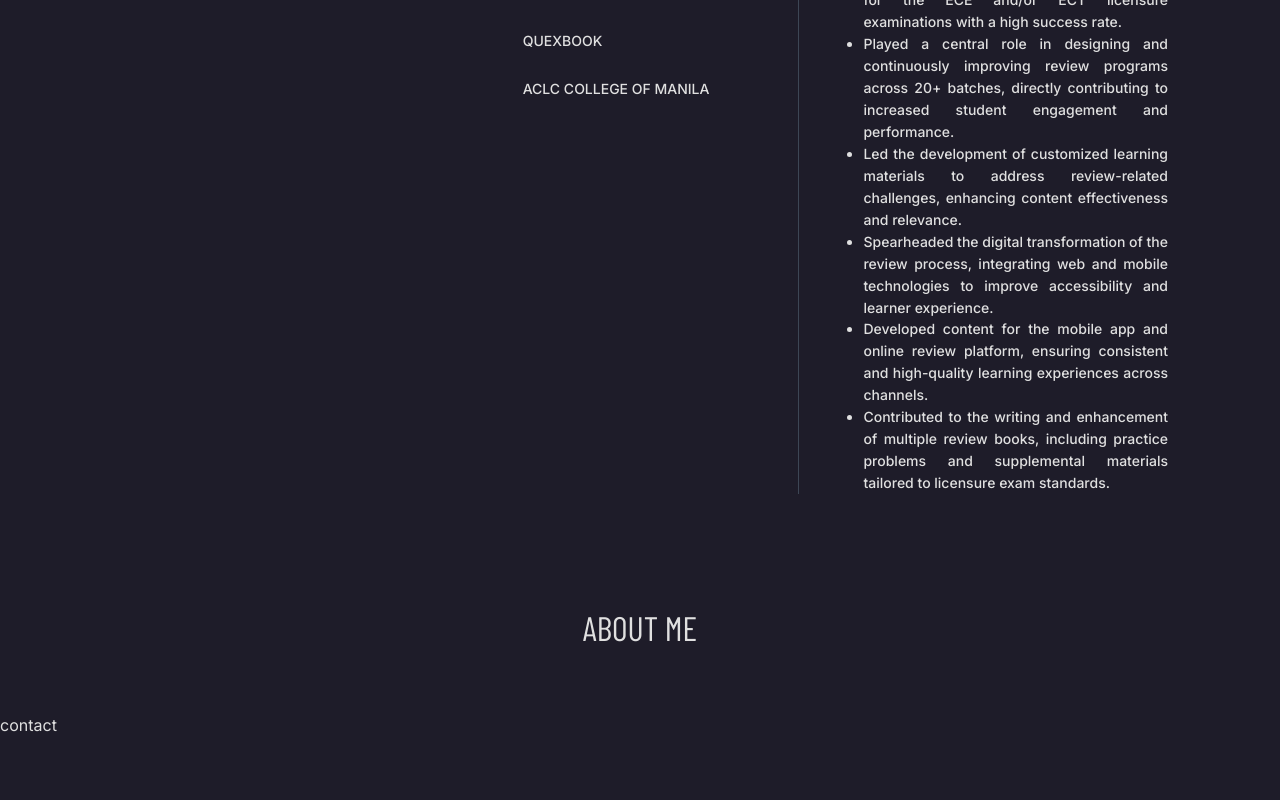
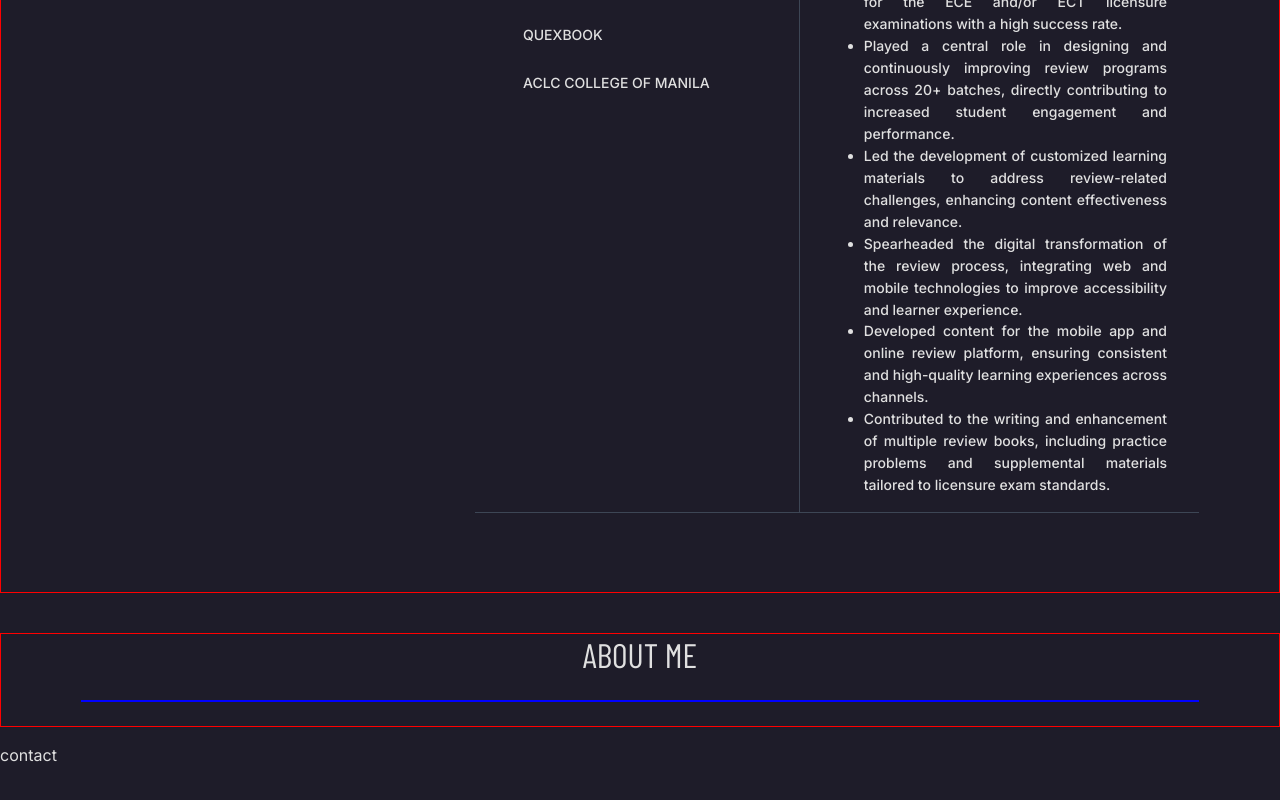
Before and after one commit to aramind/robin-mon-miranda-dev-portfolio, a React (Create React App) app: page / in a window 1280 px wide. Shown: the part 2568-3368 px from the top of the page. Built offline with nearby package versions, Linux system fonts and the light colour scheme; a web font is replaced by a local one.

Commit message:
feat: styling the tabpanel

```diff
--- a/src/data/data.js
+++ b/src/data/data.js
@@ -150,3 +150,5 @@ export const experiences = [
   //   ],
   // },
 ];
+
+export const about = {};
--- a/src/layout/Main.jsx
+++ b/src/layout/Main.jsx
@@ -27,7 +27,7 @@ const Main = () => {
       //   sx={{ backgroundColor: (theme) => theme.palette.black.main }}
     >
       <Landing ref={landingRef} />
-      <Stack direction="row" mb={2}>
+      <Stack direction="row" mb={2} className="outlined">
         <Box
           flex={1}
           sx={{
@@ -47,6 +47,7 @@ const Main = () => {
           <Experiences ref={experiencesRef} />
         </Stack>
       </Stack>
+      <br />
       <About />
       <Box height="100vh" id="contact">
         contact
--- a/src/sections/about/About.jsx
+++ b/src/sections/about/About.jsx
@@ -4,10 +4,18 @@ import { Box, Stack } from "@mui/material";
 
 const About = () => {
   return (
-    <Box width={1} height={1} mb={2}>
+    <Box
+      width={1}
+      height={1}
+      mb={2}
+      id="about"
+      component="section"
+      px={{ xs: 2, md: 10 }}
+      className="outlined"
+    >
       <SectionTitle title="About me" />
       <br />
-      <Stack spacing={2} ml={{ xs: 0, md: 4 }}></Stack>
+      <Box spacing={2} width={1} className="outlined2"></Box>
       <br />
     </Box>
   );
--- a/src/sections/experiences/ExpMain.jsx
+++ b/src/sections/experiences/ExpMain.jsx
@@ -36,7 +36,17 @@ const ExpMain = ({ experiences }) => {
           ))}
         </Stack>
       ) : (
-        <Box sx={{ display: "flex", flexDirection: "row", mt: 2 }} px={4}>
+        <Box
+          sx={{
+            display: "flex",
+            flexDirection: "row",
+            mt: 1,
+            borderTop: "1px solid",
+            borderBottom: "1px solid",
+            borderColor: (theme) => theme.palette.black.light,
+          }}
+          px={4}
+        >
           <Tabs
             orientation="vertical"
             variant="scrollable"
@@ -70,7 +80,7 @@ const ExpMain = ({ experiences }) => {
                 />
               ))}
           </Tabs>
-          <Box sx={{ ml: 4, flex: 1 }}>
+          <Box sx={{ ml: 4, flex: 1 }} pt={1} pb={2}>
             {preparedExpTabs?.[selectedExp]?.component}
           </Box>
         </Box>
```
